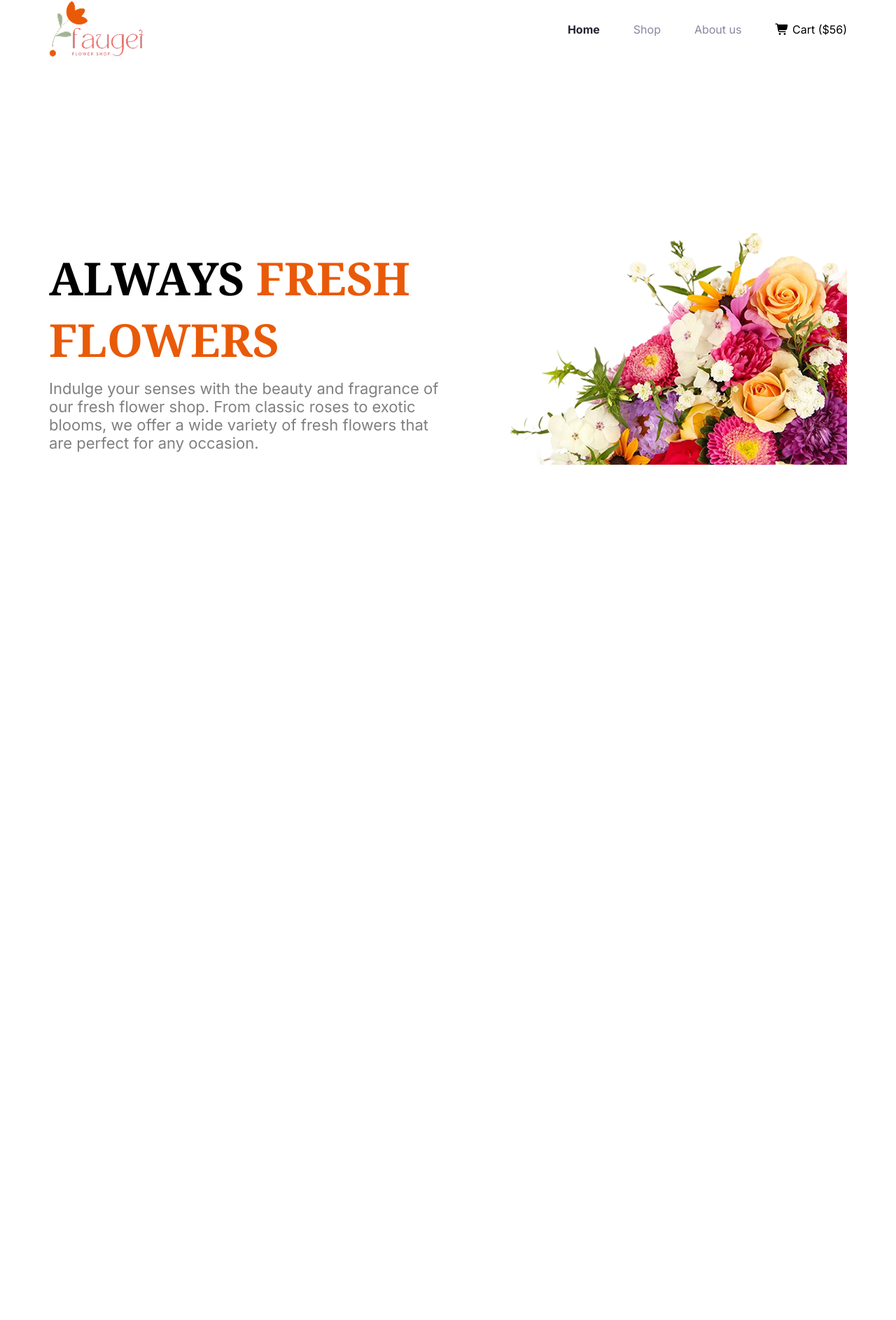
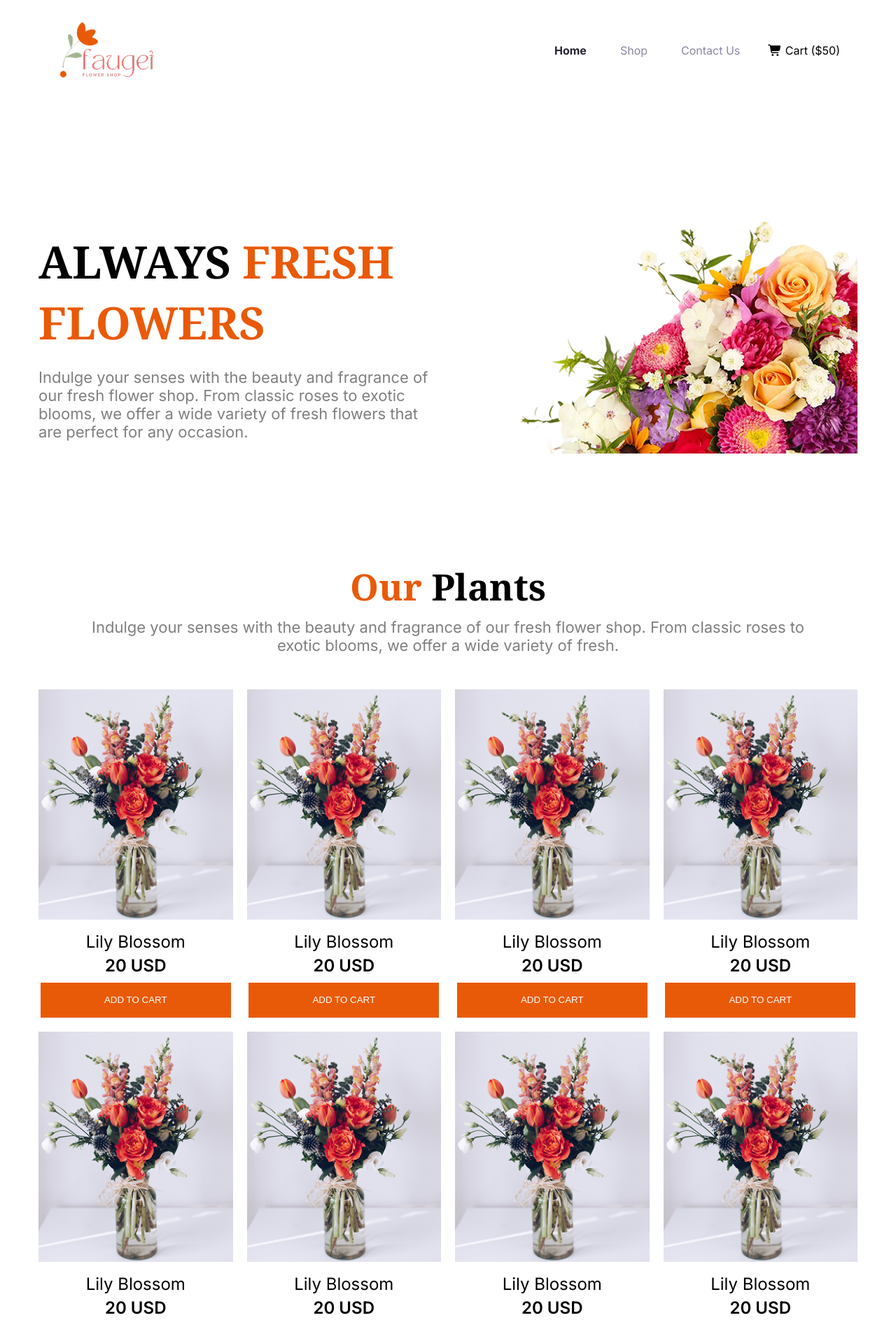
Before and after one commit to Mashrafi55/Assignment-02, a plain HTML site: page index.html in a window 1280 px wide. Shown: the top 1886 px of the page at 70% size. Before the commit the page ends 800 px from the top, so only its background shows below. Drawn offline with Linux system fonts and the light colour scheme.

Commit message:
added plants section and made it responsive

```diff
--- a/index.html
+++ b/index.html
@@ -3,35 +3,119 @@
 <head>
     <meta charset="UTF-8">
     <meta name="viewport" content="width=device-width, initial-scale=1.0">
-    <title>Document</title>
+    <title>Flower shop</title>
     <link rel="stylesheet" href="style.css">
     <link rel="stylesheet" href="https://cdnjs.cloudflare.com/ajax/libs/font-awesome/7.0.0/css/all.min.css"/>
 </head>
 <body class="inter-font">
     <header>
+          <!-- nav section -->
         <nav class="navbar display-flex">
-            <img class="brand-logo" src="assets/logo.png" alt="">
-            <ul class="nav-link display-flex">
-                <li class="nav-item"><a href="" class="nav-link" ><span class="home">Home</span></a></li>
-                <li class="nav-item"><a href="" class="nav-link nav-color">Shop</a></li>
-                <li class="nav-item"><a href=""class="nav-link nav-color">About us</a></li>
-                <li class="cart-item">
-                 <i class="fa-solid fa-cart-shopping "></i>
-                Cart ($56)
-                </li>
-            </ul>
+            <img class="logo" src="assets/logo.png" alt="logo">
+            <div class="nav display-flex">
+                <ul class="nav-links display-flex ">
+
+                    <li class="nav-item"><a href="" class="nav-link"> <span id="home"> Home </span></a></li>
+
+                    <li class="nav-item"><a href="" class="nav-link nav-color">Shop</a></li>
+
+                    <li class="nav-item"><a href="" class="nav-link nav-color">Contact Us</a></li>
+                </ul>
+                <ul class="nav-cart display-flex">
+                    <li class="nav-item">
+                        <a href="" class="nav-link shop-cart font-black"><span><i class="fa-solid fa-cart-shopping"></i> Cart ($50)</span>
+                        </a>
+                    </li>
+                </ul>
+            </div>
         </nav>
-        <div class="banner">
+        <section class="banner display-flex">
+
             <div class="banner-content">
-                <h1 class="banner-title noto-serif-font">
-                    ALWAYS <span class="text-primary">FRESH FLOWERS </span>
-                </h1>
-                <p class="banner-description text-color">Indulge your senses with the beauty and fragrance of our fresh flower shop. From classic roses to exotic blooms, we offer a wide variety of fresh flowers that are perfect for any occasion. </p>
-                </div>
-                <img class="banner-img" src="assets/hero-flower.png" alt="">
-        </div>
+                <h3 class="banner-title noto-serif-font">
+                    ALWAYS <span class="text-orange">FRESH <br> FLOWERS</span>
+                </h3>
+                <p class="banner-description text-dark">
+                    Indulge your senses with the beauty and fragrance of our fresh flower shop. From classic roses to exotic blooms, we offer a wide variety of fresh flowers that are perfect for any occasion.
+                </p>
+            </div>
+
+            <div class="banner-img">
+                <img src="assets/hero-flower.png" alt="hero-flower">
+            </div>
+        </section>
     </header>
 
+    <main>
+
+        <!-- Plants Section -->
+
+        <section class="plant-section">
+
+            <div class="plant-info">
+                <h3 class="plant-title noto-serif-font">
+                     <span class=" text-orange "> Our </span> Plants
+                </h3>
+                <p class="plant-discription text-dark">
+                    Indulge your senses with the beauty and fragrance of our fresh flower shop. From classic roses to
+                    exotic blooms, we offer a wide variety of fresh.
+                </p>
+            </div>
+
+                <div class="shop-card">
+                <div class="card">
+                    <img src="assets/sample-flower-image.png" alt="">
+                    <h4 class="flower-name">Lily Blossom</h4>
+                    <h5 class="flower-price">20 USD</h5>
+                    <button class="btn-primary">ADD TO CART</button>
+                </div>
+                <div class="card">
+                    <img src="assets/sample-flower-image.png" alt="">
+                    <h4 class="flower-name">Lily Blossom</h4>
+                    <h5 class="flower-price">20 USD</h5>
+                    <button class="btn-primary">ADD TO CART</button>
+                </div>
+                <div class="card">
+                    <img src="assets/sample-flower-image.png" alt="">
+                    <h4 class="flower-name">Lily Blossom</h4>
+                    <h5 class="flower-price">20 USD</h5>
+                    <button class="btn-primary">ADD TO CART</button>
+                </div>
+                <div class="card">
+                    <img src="assets/sample-flower-image.png" alt="">
+                    <h4 class="flower-name">Lily Blossom</h4>
+                    <h5 class="flower-price">20 USD</h5>
+                    <button class="btn-primary">ADD TO CART</button>
+                </div>
+                <div class="card">
+                    <img src="assets/sample-flower-image.png" alt="">
+                    <h4 class="flower-name">Lily Blossom</h4>
+                    <h5 class="flower-price">20 USD</h5>
+                    <button class="btn-primary">ADD TO CART</button>
+                </div>
+                <div class="card">
+                    <img src="assets/sample-flower-image.png" alt="">
+                    <h4 class="flower-name">Lily Blossom</h4>
+                    <h5 class="flower-price">20 USD</h5>
+                    <button class="btn-primary">ADD TO CART</button>
+                </div>
+                <div class="card">
+                    <img src="assets/sample-flower-image.png" alt="">
+                    <h4 class="flower-name">Lily Blossom</h4>
+                    <h5 class="flower-price">20 USD</h5>
+                    <button class="btn-primary">ADD TO CART</button>
+                </div>
+                <div class="card">
+                    <img src="assets/sample-flower-image.png" alt="">
+                    <h4 class="flower-name">Lily Blossom</h4>
+                    <h5 class="flower-price">20 USD</h5>
+                    <button class="btn-primary">ADD TO CART</button>
+                </div>
+
+            </div>
+
+        </section>
+    </main>
 
 </body>
 </html>
--- a/style.css
+++ b/style.css
@@ -18,10 +18,15 @@
     "wdth" 100;
 }
 /* shared style */
-.text-primary{
+
+body {
+    margin: 0;
+    padding: 0;
+}
+.text-orange{
     color: #E95A08;
 }
-.text-color{
+.text-dark{
     color: rgba(0, 0, 0, 0.5);
 }
 .display-flex{
@@ -33,56 +38,125 @@
 .nav-color{
     color: #8987A1;
 }
+.font-black {
+    color: #000000;
+}
 /* nav styles */
-.navbar{
+
+.navbar,
+.banner,
+section {
+    max-width: 1170px;
+    margin: 0 auto;
+}
+
+.navbar {
     justify-content: space-between;
     align-items: center;
 }
-.nav-item{
-    list-style: none;
-    margin-right: 48px;
+
+.nav {
+    margin-right: 25px;
 }
-.nav-link{
-    text-decoration: none;
-    font-weight: 400;
+
+.logo {
+    max-width: 100%;
+    margin: 30px;
 }
-.home{
+
+#home {
     font-weight: bold;
     color: #252432;
 }
-.cart-item{
-     list-style: none;
 
+.shop-cart {
+    align-items: center;
 }
-.navbar, .banner{
-    max-width: 1140px;
-    margin: 0 auto;
+
+.nav-links,
+.nav-cart {
+    list-style: none;
+    gap: 48px;
 }
+
+.nav-link {
+    text-decoration: none;
+}
+
 /* banner related styles */
-.banner{
-    display: flex;
+
+.banner {
     justify-content: space-between;
-    margin-top: 226px;
+    align-items: flex-end;
+    margin-top: 150px;
+    width: 100%;
 }
-.banner-title{
-    max-width: 570px;
-    font-size: 4.063rem;
-    font-weight: bold;
+
+.banner-title {
+    font-weight: 700;
+    font-size: 4rem;
+    margin: 0;
 }
+
 .banner-description{
-    max-width: 570px;
-    font-size: 22px;
     font-weight: 400;
-    margin-top: -30px;
+    font-size: 1.375rem;
+    width: 570px;
 }
-.banner-img{
-    width: 570px;
-    height: 355px;
+
+.banner-img img {
+    max-width: 100%;
 }
-/* main section styles */
-main{
-    max-width: 1140px;
-    margin: 0 auto;
+
+/* card related styles */
+
+.plant-section {
+    text-align: center;
+    margin-top: 150px;
+}
+
+.plant-title {
+    font-weight: 700;
+    font-size: 3.25rem;
+    margin: 0px;
+}
+
+.plant-discription {
+    font-size: 1.375rem;
+    margin: 10px 50px;
+}
+.shop-card {
+    display: grid;
+    grid-template-columns: repeat(4, 1fr);
+    margin-top: 50px;
+    gap: 20px;
+}
+
+
+.flower-name {
+    font-weight: 400;
+    font-size: 1.50rem;
+    margin-top: 10px;
+    margin-bottom: 5px;
+}
+
+.flower-price {
+    font-weight: 600;
+    font-size: 1.50rem;
+    margin-bottom: 10px;
+    margin-top: 0px;
+}
+
+.btn-primary {
+    color: #ffffff;
+    background-color: #E95A08;
+    border: none;
+    width: 272px;
+    height: 50px;
+}
+
+.card img {
+    width: 100%;
 }
 
 
@@ -90,45 +164,27 @@ main{
 
 
 
-
-
-body {
-    overflow-x: hidden;
-    margin: 0;
-    padding: 0;
-}
 /* for smaller device */
 @media screen and (max-width: 576px){
 
-    .nav-item{
+    /* nav responsive */
+    .nav-links {
         display: none;
     }
-    .cart-item, .brand-logo{
-        margin: 13px 16px 0px 16px;
+/* banner responsive */
+    .banner {
+        flex-direction: column-reverse;
+    }
+    /* card secton responsive */
+    .plant-lover-container,
+    .deals-card ,
+    .footer-section{
+        flex-direction: column;
     }
 
-    .banner{
-        flex-direction: column;
-        margin: 28px 0px 0px 0px;
-        padding: 0;
-        width: 100%;
-    }
-    .banner-img{
-        order: -1;
-        width: 100vw;
-        height: auto;
-    }
-    .banner-content{
-        margin: 10px 16px 0px 16px;
-    }
-    .banner-title{
-        max-width: 191px;
-        font-size: 1.5rem;
-    }
-    .banner-description{
-        max-width: 360px;
-        font-size: 0.875rem;
-        padding-top: 13px;
+    .shop-card {
+        grid-template-columns: repeat(2, 1fr);
 
     }
+
 }
```
